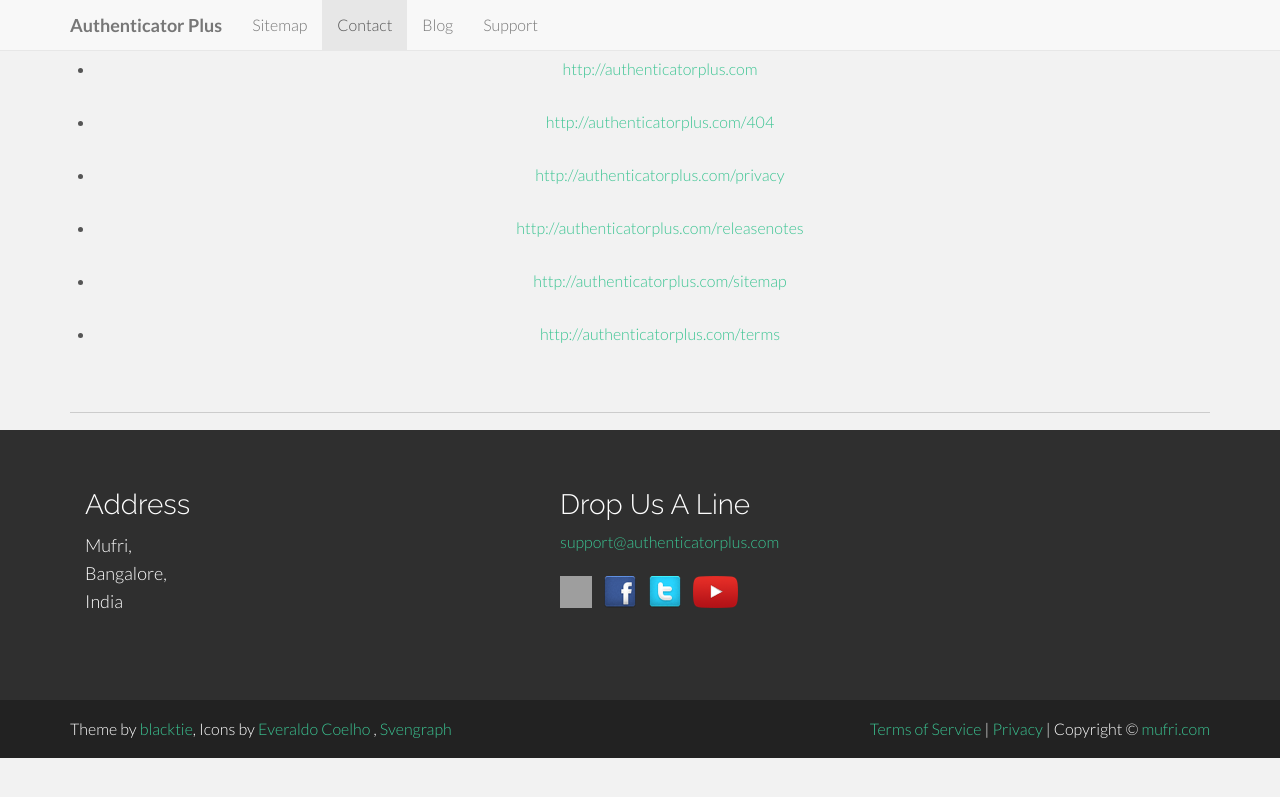
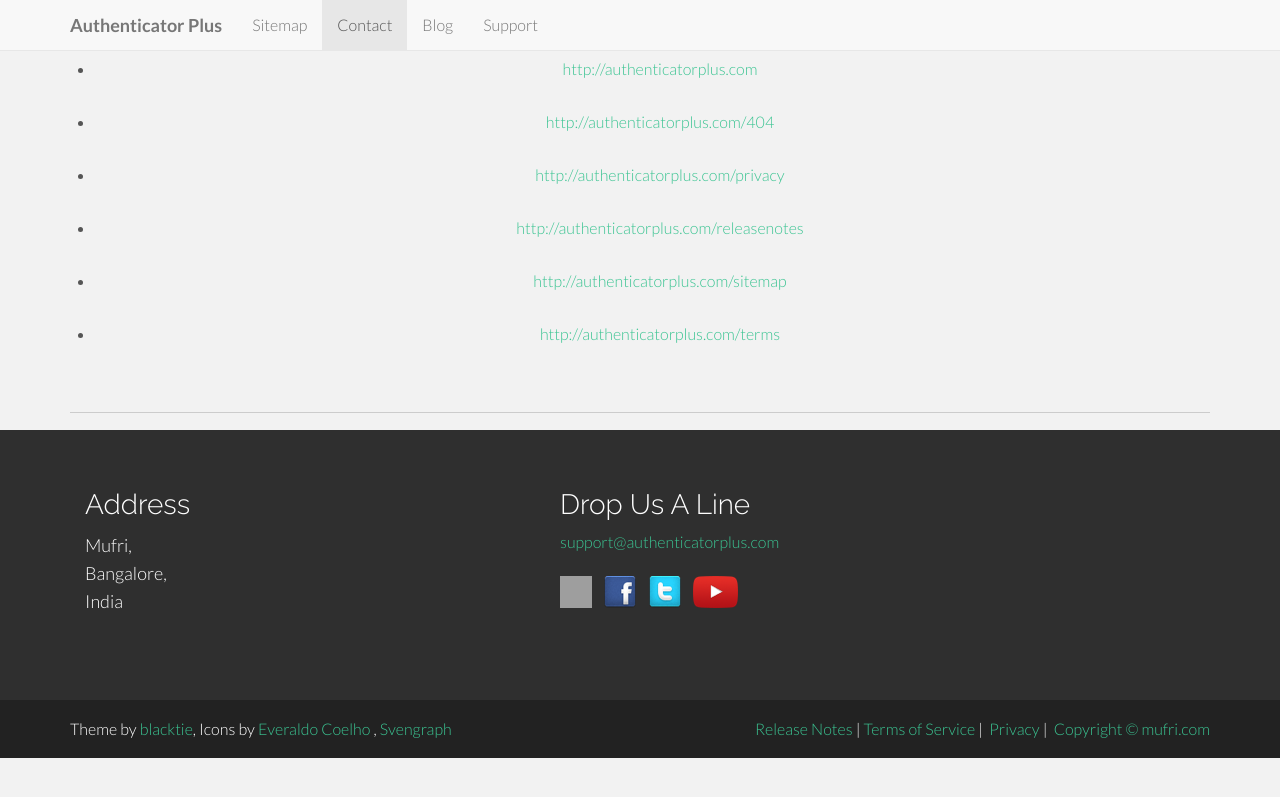
Before and after one commit to mufri/Authenticator-Plus, a Jekyll site: the page built from sitemap.md, in a window 1280 px wide. Shown: the top 797 px of the page. Built offline with Jekyll 4.4.1, drawn with Linux system fonts in a browser that asks for light colours; Markdown is read by kramdown in place of the engine named in the settings; a script that is not in the unit is left out; grey boxes are pictures that could not be loaded.

Commit message:
updated release notes

```diff
--- a/_layouts/default.html
+++ b/_layouts/default.html
@@ -87,9 +87,10 @@
 Theme by <a href=http://www.blacktie.co/>blacktie</a>,
 Icons by <a href="https://www.iconfinder.com/icons/3283/preferences_settings_tools_icon#size=128">Everaldo Coelho </a>, <a href=https://www.iconfinder.com/iconsets/i-Love-Icons#readme>Svengraph</a>
 </span>
-<span class=right>&nbsp;Copyright &copy; <a href=http://mufri.com>mufri.com</a></span>
-<span class=right><a href=http://authenticatorplus.com/privacy.html>&nbsp;Privacy</a> | </span>
-<span class=right><a href=http://authenticatorplus.com/terms.html>Terms of Service</a> | </span>
+<span class=right>
+<a href=http://changelog.authenticatorplus.com>Release Notes</a> | <a href=http://authenticatorplus.com/terms.html>Terms of Service</a> | <a href=http://authenticatorplus.com/privacy.html>
+&nbsp;Privacy</a> | &nbsp;<a href=http://mufri.com>Copyright &copy; mufri.com</a>
+</span>
 </p>
 </div>
 </div>
```
Also changed, not shown: index.html (+4 -3 lines).
